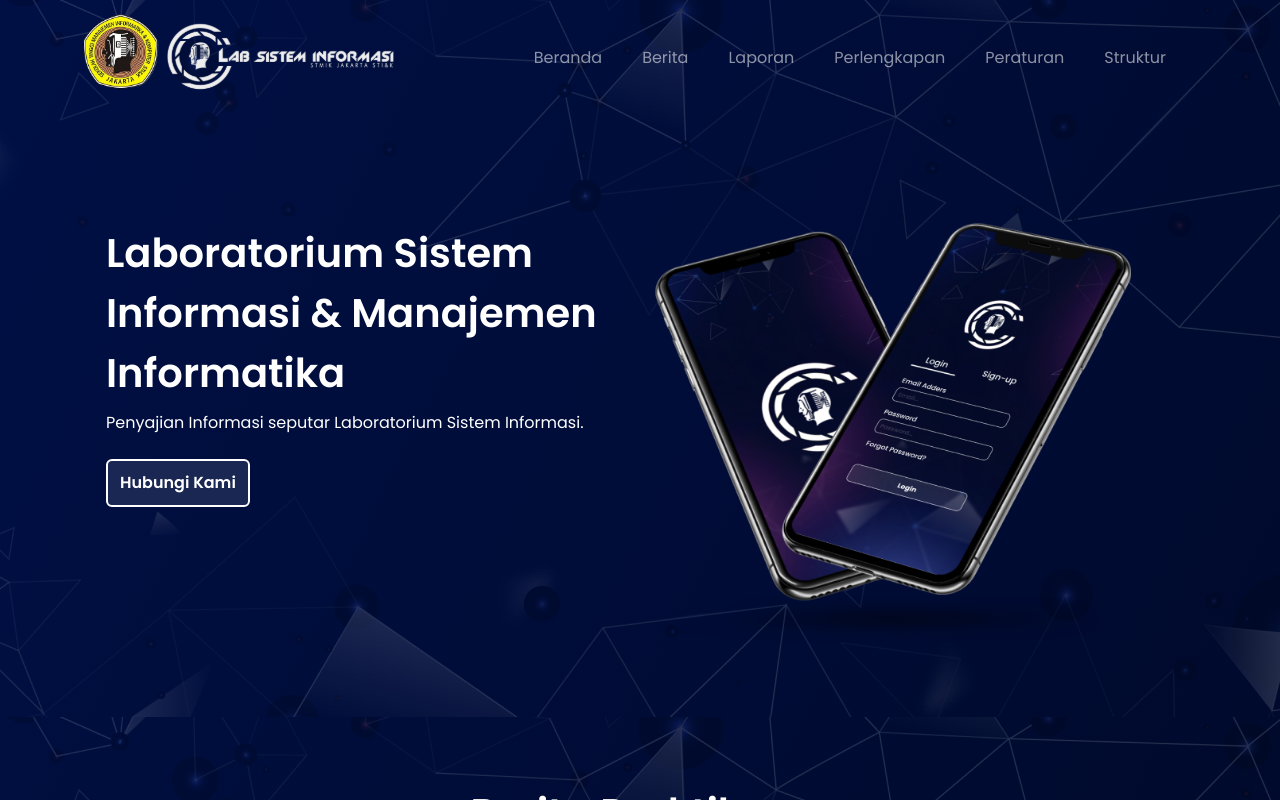
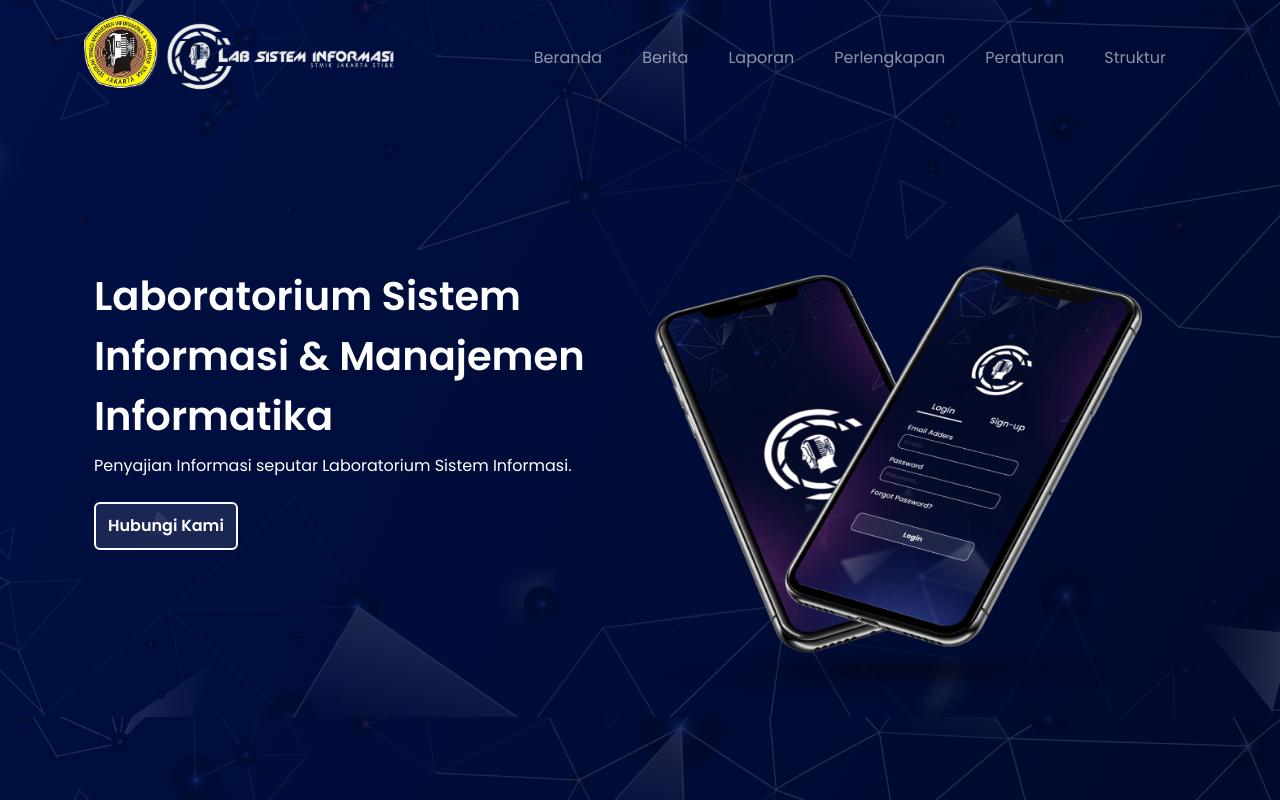
Before and after one commit to nazazulfiqi/Lab-FrontEnd, a React (Vite) app: page / in a window 1280 px wide. Shown: the top 800 px of the page. Built offline with nearby package versions, Linux system fonts and the light colour scheme.

Commit message:
fix: width margin

```diff
--- a/src/components/LandingComponent/Footer.jsx
+++ b/src/components/LandingComponent/Footer.jsx
@@ -28,7 +28,7 @@ function Footer() {
                 <h6 className="fw-bold text-white text-center text-md-start text-lg-start ps-lg-5">
                   FEATURES
                 </h6>
-                <ul className="list-unstyled footer-text d-flex me-1 d-md-block d-lg-block justify-content-center ps-lg-5">
+                <ul className="list-unstyled footer-text d-flex d-md-block d-lg-block justify-content-center ps-lg-5 flex-wrap">
                   <li className="pe-2">
                     <a href="#">Beranda</a>
                   </li>
--- a/src/components/LandingComponent/Hero.jsx
+++ b/src/components/LandingComponent/Hero.jsx
@@ -4,7 +4,7 @@ function Hero() {
   return (
     <div className="container" id="hero">
       <div className="row">
-        <div className="col-lg-6 text-white">
+        <div className="col-lg-6 text-white col-12">
           <h1 className="title-hero">
             Laboratorium Sistem Informasi & Manajemen Informatika
           </h1>
@@ -20,7 +20,7 @@ function Hero() {
             </a>
           </div>
         </div>
-        <div className="col-lg-6 image-hero ">
+        <div className="col-lg-6 image-hero col-12">
           <img src="assets/images/phone.png" className="col-lg-11" />
         </div>
       </div>
--- a/src/pages/LandingPage/LandingPage.jsx
+++ b/src/pages/LandingPage/LandingPage.jsx
@@ -19,8 +19,8 @@ function LandingPage() {
         style={{ backgroundImage: `url(${backgroundHome})` }}
       >
         <NavbarComponent />
-        <div className="container container-home d-flex align-items-center">
-          <div className="row mx-0">
+        <div className="container container-home d-flex align-items-center mt-5">
+          <div className="row ">
             <div className="col-lg-12">
               <Hero />
             </div>
```
